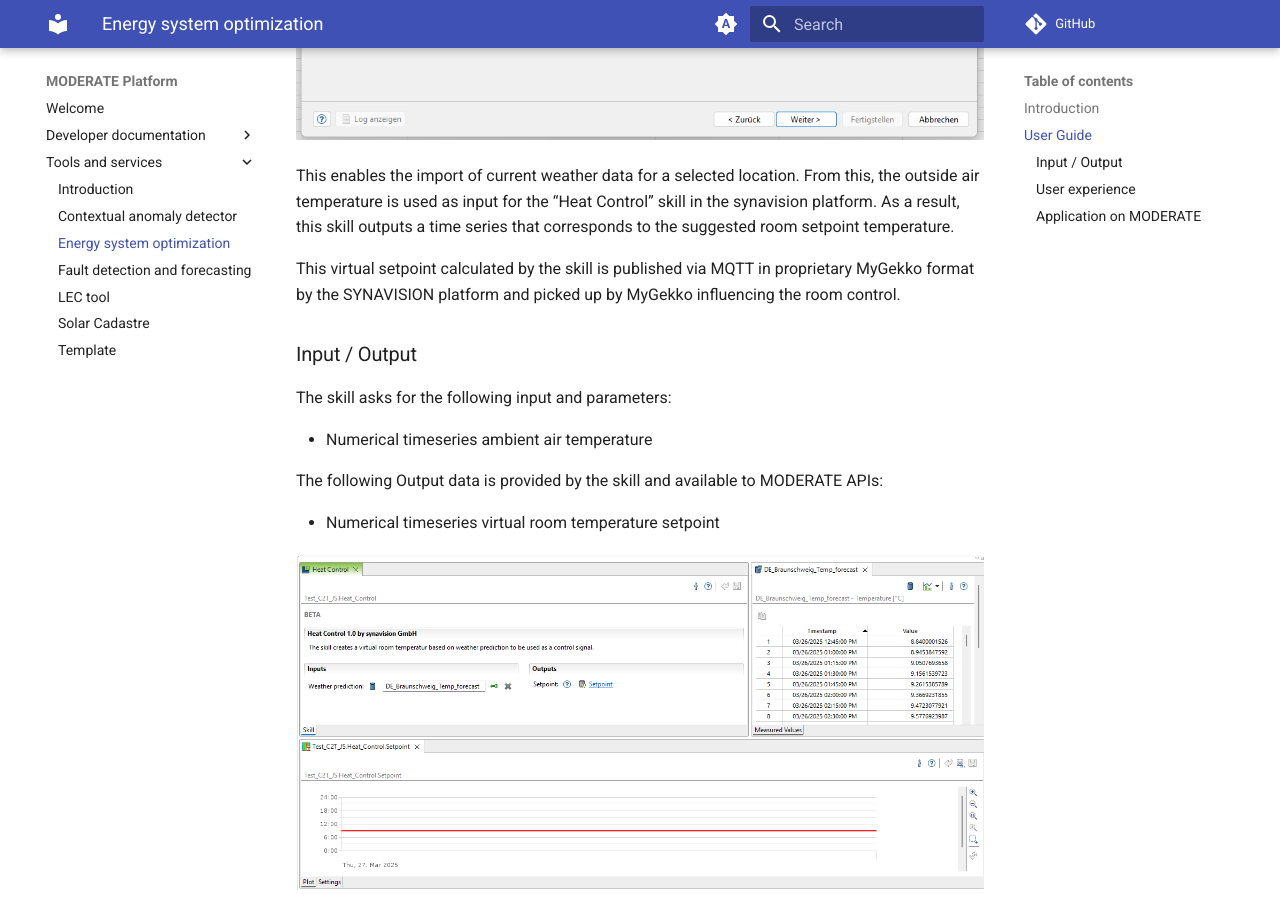
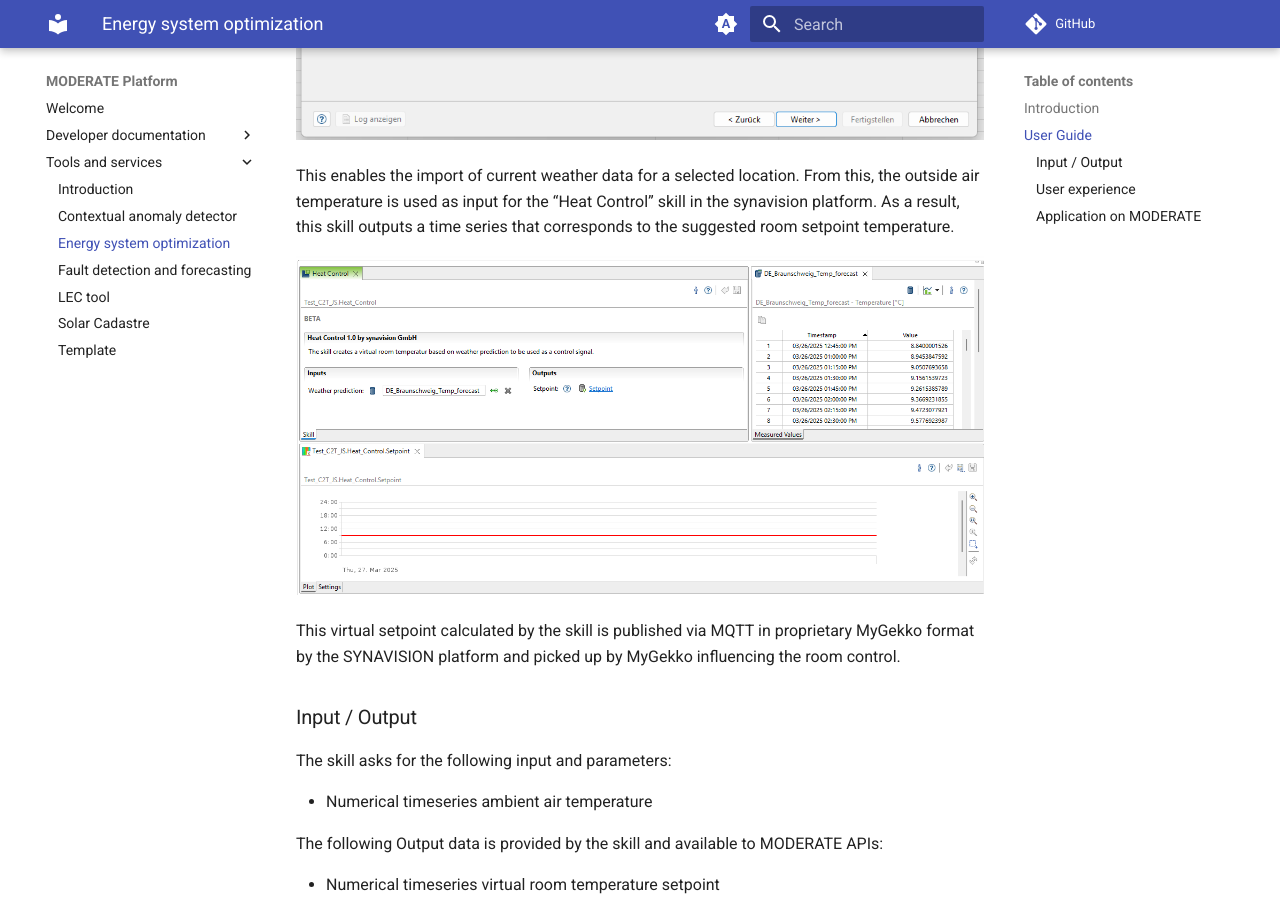
Before and after one commit to MODERATE-Project/moderate-docs, an MkDocs documentation site: the page built from docs/tools-and-services/eso_A1.2.md, in a window 1280 px wide and 900 px high, scrolled down 1246 px. Built offline with MkDocs 1.6.1 and Material for MkDocs 9.7.7, drawn with Linux system fonts in a browser that asks for light colours; comment, search, counter and statistics services are not loaded.

Commit message:
Update eso_A1.2.md

```diff
--- a/docs/tools-and-services/eso_A1.2.md
+++ b/docs/tools-and-services/eso_A1.2.md
@@ -23,6 +23,8 @@
 
 This enables the import of current weather data for a selected location. From this, the outside air temperature is used as input for the “Heat Control” skill in the synavision platform. As a result, this skill outputs a time series that corresponds to the suggested room setpoint temperature.
 
+![Image title](../imgs/eso-skill.png)
+
 This virtual setpoint calculated by the skill is published via MQTT in proprietary MyGekko format by the SYNAVISION platform and picked up by MyGekko influencing the room control.
 
 ### Input / Output
@@ -35,7 +37,6 @@
 
   -  Numerical timeseries virtual room temperature setpoint
 
-![Image title](../imgs/eso-skill.png)
 
 ### User experience
 
```
